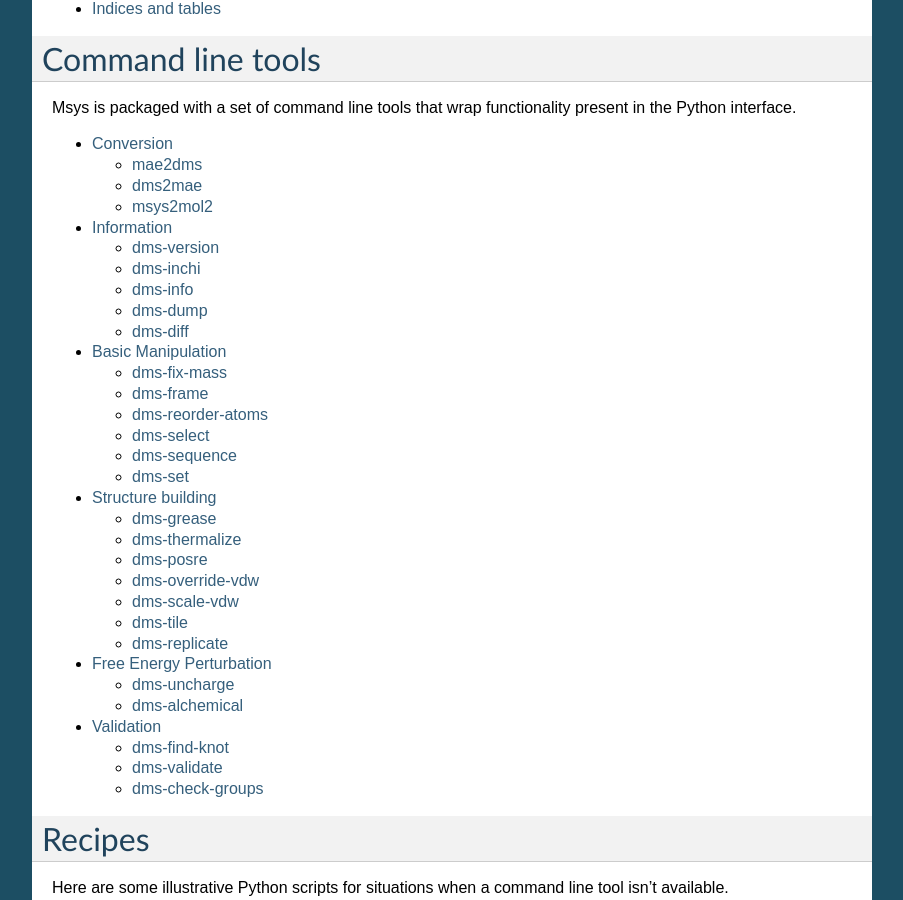
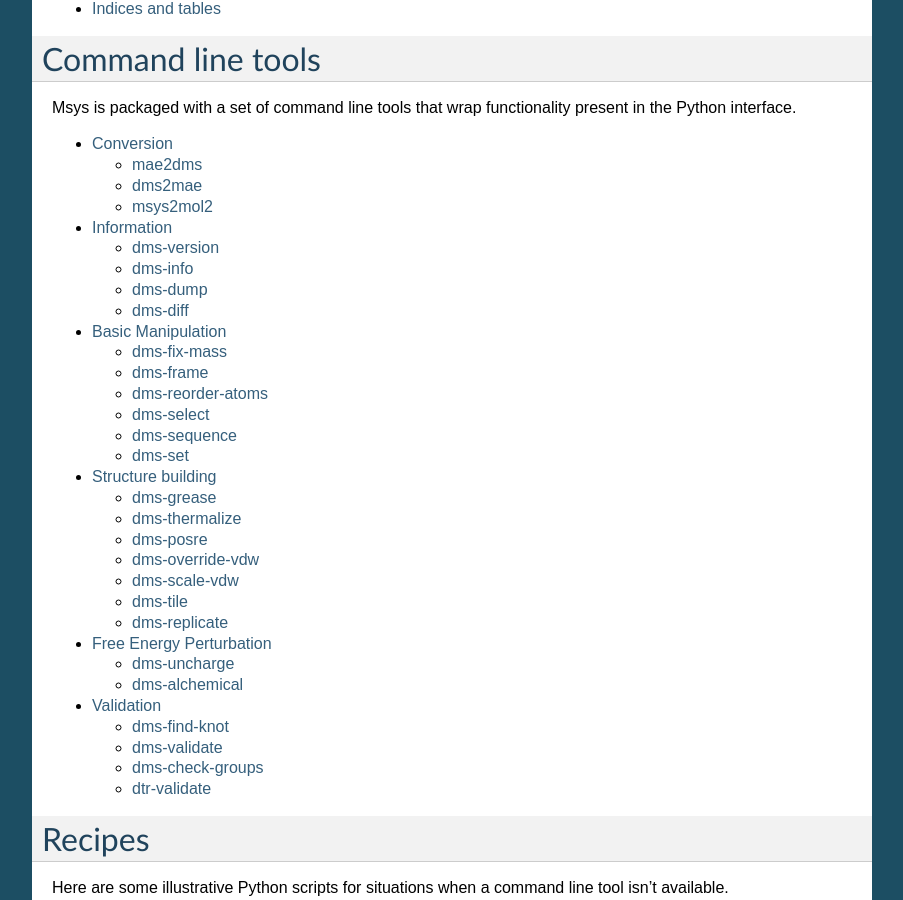
Before and after one commit to DEShawResearch/msys, a Sphinx documentation site: the page built from doc/source/index.rst, in a window 1280 px wide and 900 px high, scrolled down 1301 px. Shown: the whole window, without its empty margins (198-1101 px from the left). Built offline with Sphinx 7.4.7, drawn with Linux system fonts in a browser that asks for light colours; the version number could not be read and is left out.

Commit message:
Added dtr-validate to tools documentation.
Change-Id: I9ee0f396884eed4b881bed522e8e2d855008bf66

```diff
--- a/doc/source/tools.rst
+++ b/doc/source/tools.rst
@@ -22,10 +22,6 @@
 dms-version
 -----------
 .. include:: ../build/genhelp/dms-version
-
-dms-inchi
----------
-.. include:: ../build/genhelp/dms-inchi
 
 dms-info
 --------
@@ -127,3 +123,7 @@
 dms-check-groups
 ----------------
 .. include:: ../build/genhelp/dms-check-groups
+
+dtr-validate
+----------------
+.. include:: ../build/genhelp/dtr-validate
--- a/src/version.py
+++ b/src/version.py
@@ -1,5 +1,5 @@
 #!/usr/bin/env python
 
-msys_version = '1.7.137'
+msys_version = '1.7.138'
 if __name__=="__main__":
     print msys_version
```
